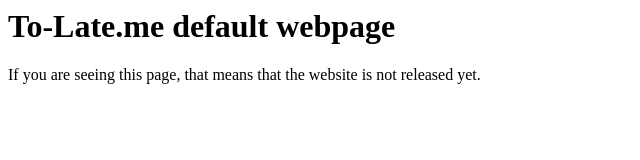
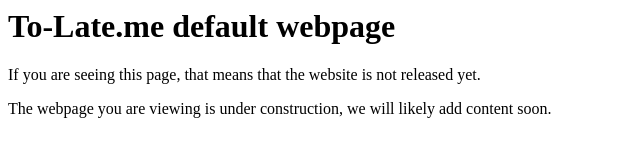
Before and after one commit to Nuk3lar/Nuk3lar.github.io, a plain HTML site: page index.htm in a window 1280 px wide. Shown: the whole page, without its empty margins (0-640 px from the left). Drawn offline with Linux system fonts and the light colour scheme.

Commit message:
Additional information
Added additional information, less confusion.

```diff
--- a/index.htm
+++ b/index.htm
@@ -2,5 +2,6 @@
     <body>
         <h1><b>To-Late.me default webpage</b></h1>
         <p>If you are seeing this page, that means that the website is not released yet.</p>
+        <p>The webpage you are viewing is under construction, we will likely add content soon.</p>
     </body>
 </html>
```
